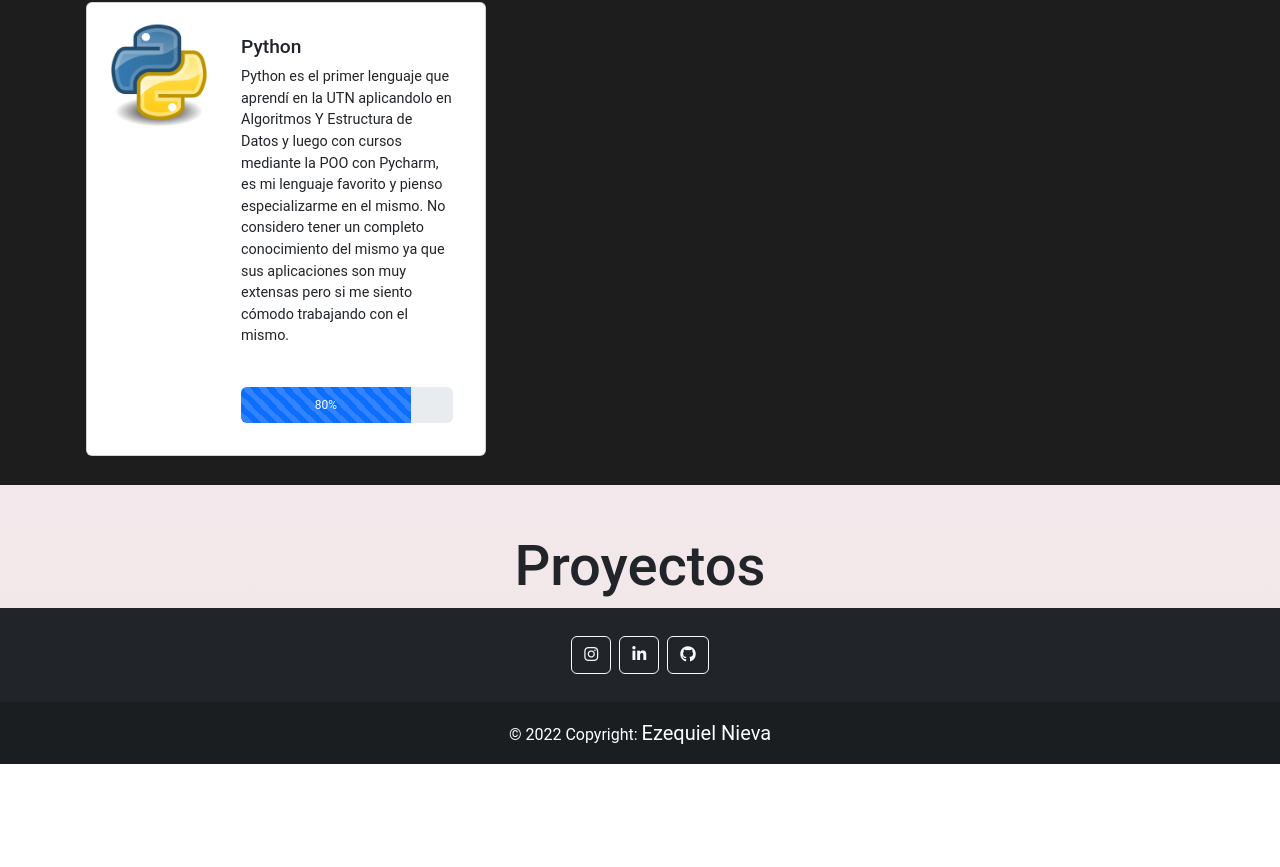
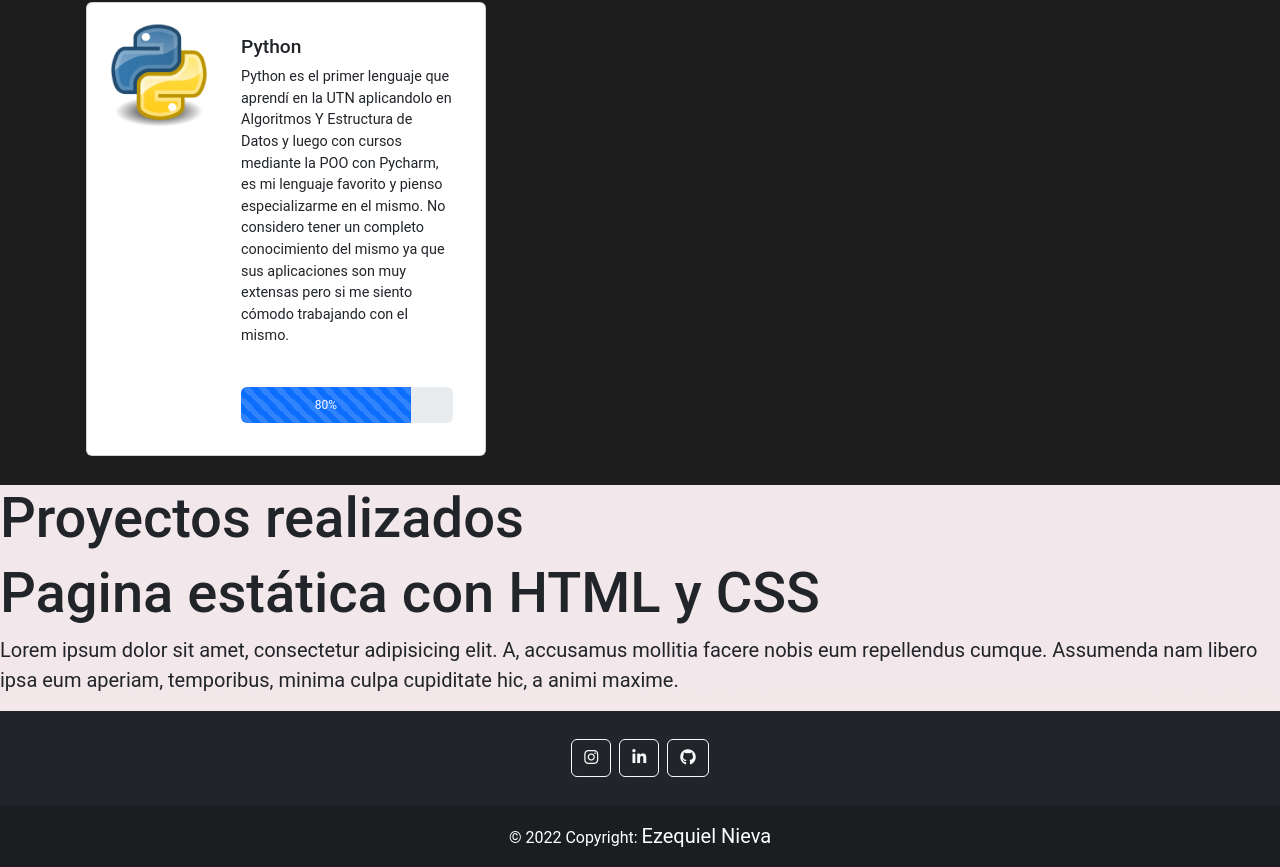
Before and after one commit to EzNiev/Portfolio-Angular, an Angular app: page / in a window 1280 px wide. Shown: the part 5342-6209 px from the top of the page. Before the commit the page ends 6106 px from the top, so only its background shows below. Built offline with nearby package versions, Linux system fonts and the light colour scheme.

Commit message:
Empiezo seccion proyectos

```diff
--- a/src/app/components/proyects/proyects.component.html
+++ b/src/app/components/proyects/proyects.component.html
@@ -1,8 +1,13 @@
-<section id="proyectos" class="proyectos mt-5">
+<div class="row">
+    <h1>Proyectos realizados</h1>
     <div class="container">
-        <h1 class="text-center">Proyectos</h1>
+        <div>
+            <h1>Pagina estática con HTML y CSS</h1>
+            <p>Lorem ipsum dolor sit amet, consectetur adipisicing elit. A, accusamus mollitia facere nobis eum repellendus cumque. Assumenda nam libero ipsa eum aperiam, temporibus, minima culpa cupiditate hic, a animi maxime.</p>
+        </div>
+        <div>
 
+        </div>
+    </div>
 
-
-    </div>
-</section>
+</div>
```
